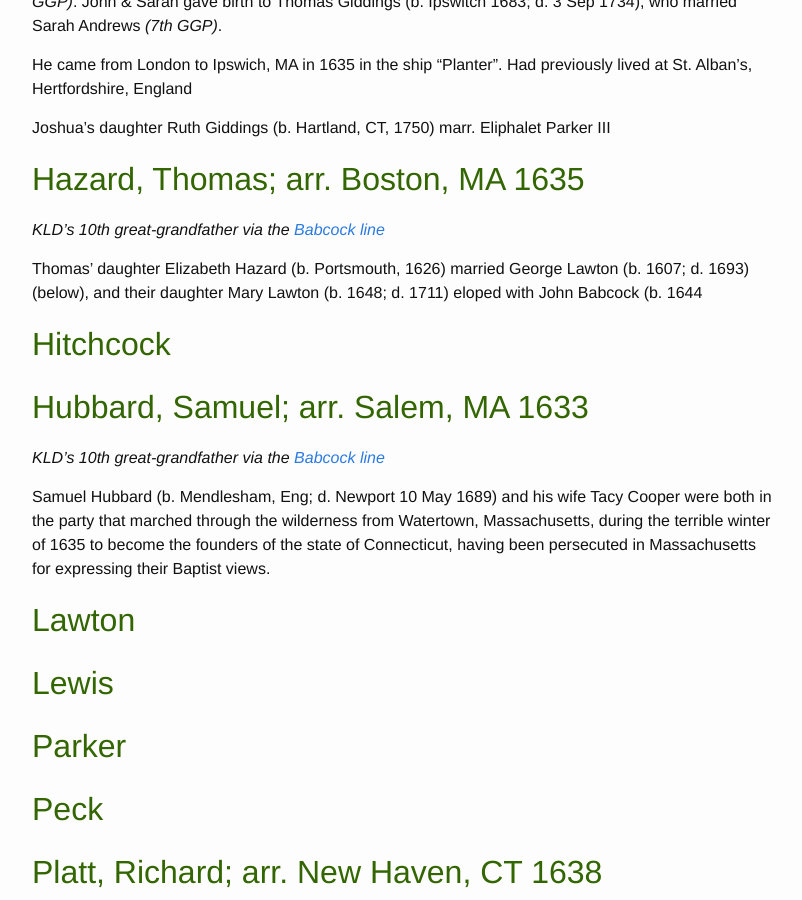
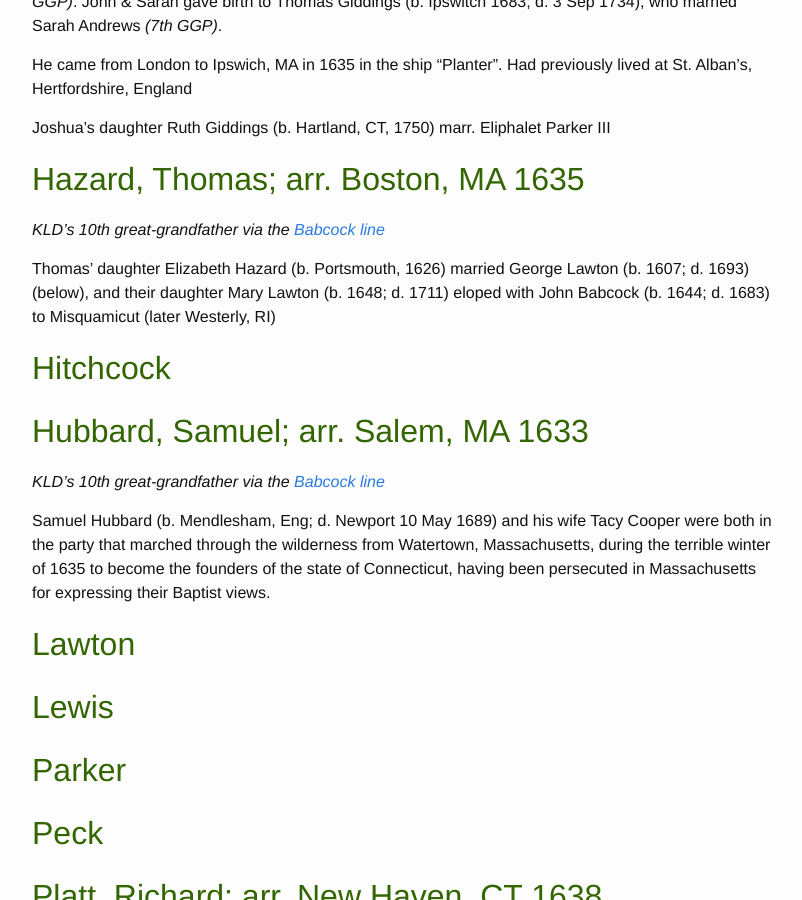
Before and after one commit to kennethd/kennethd.github.io, a Jekyll site: the page built from _posts/2019-04-11-genealogy-research.markdown, in a window 1280 px wide and 900 px high, scrolled down 5356 px. Shown: the whole window, without its empty margins (238-1040 px from the left). Built offline with Jekyll 4.4.1, drawn with Linux system fonts in a browser that asks for light colours.

```diff
--- a/_posts/2019-04-11-genealogy-research.markdown
+++ b/_posts/2019-04-11-genealogy-research.markdown
@@ -145,7 +145,7 @@
 
 Thomas' daughter Elizabeth Hazard (b. Portsmouth, 1626) married George Lawton
 (b. 1607; d. 1693) (below), and their daughter Mary Lawton (b. 1648; d. 1711)
-eloped with John Babcock (b. 1644
+eloped with John Babcock (b. 1644; d. 1683) to Misquamicut (later Westerly, RI)
 
 
 ## Hitchcock
```
